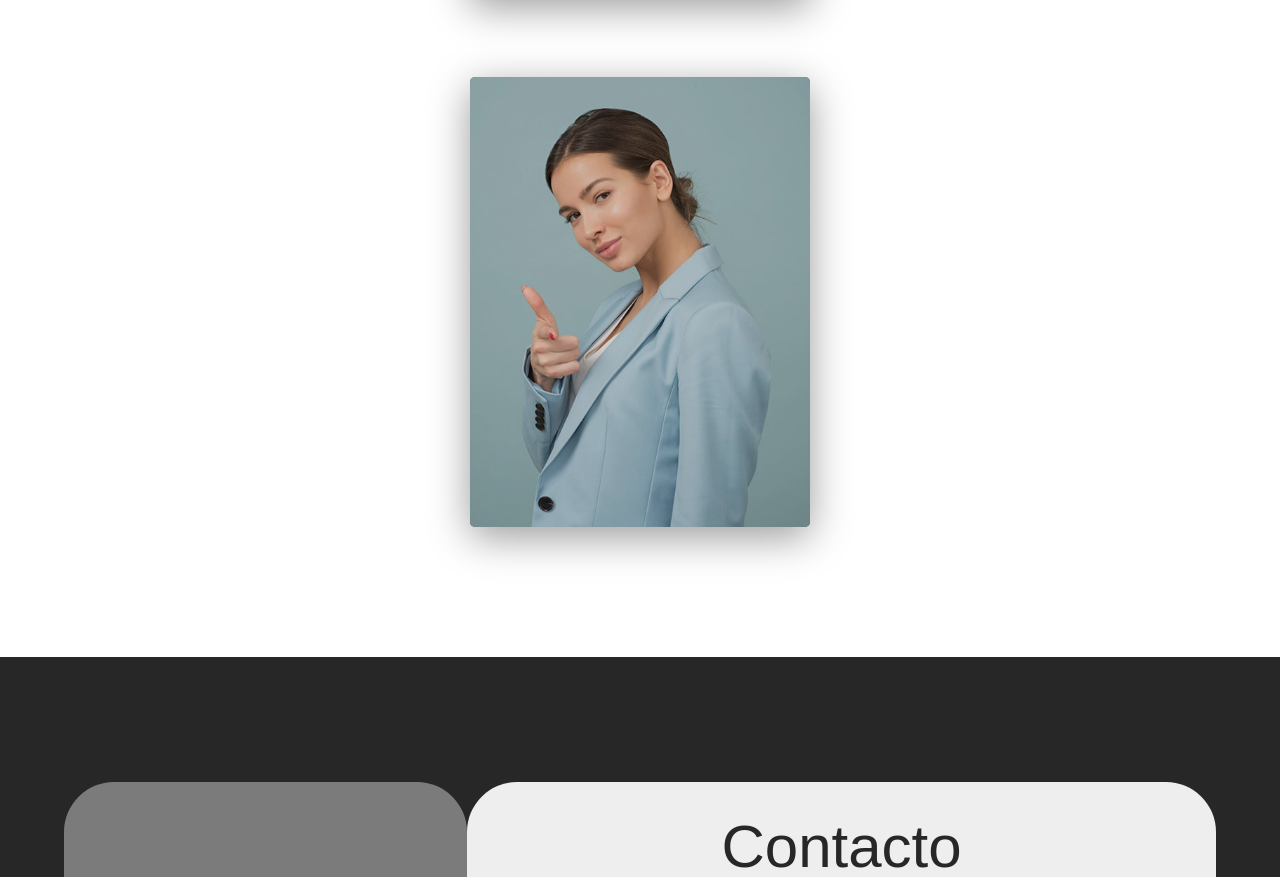
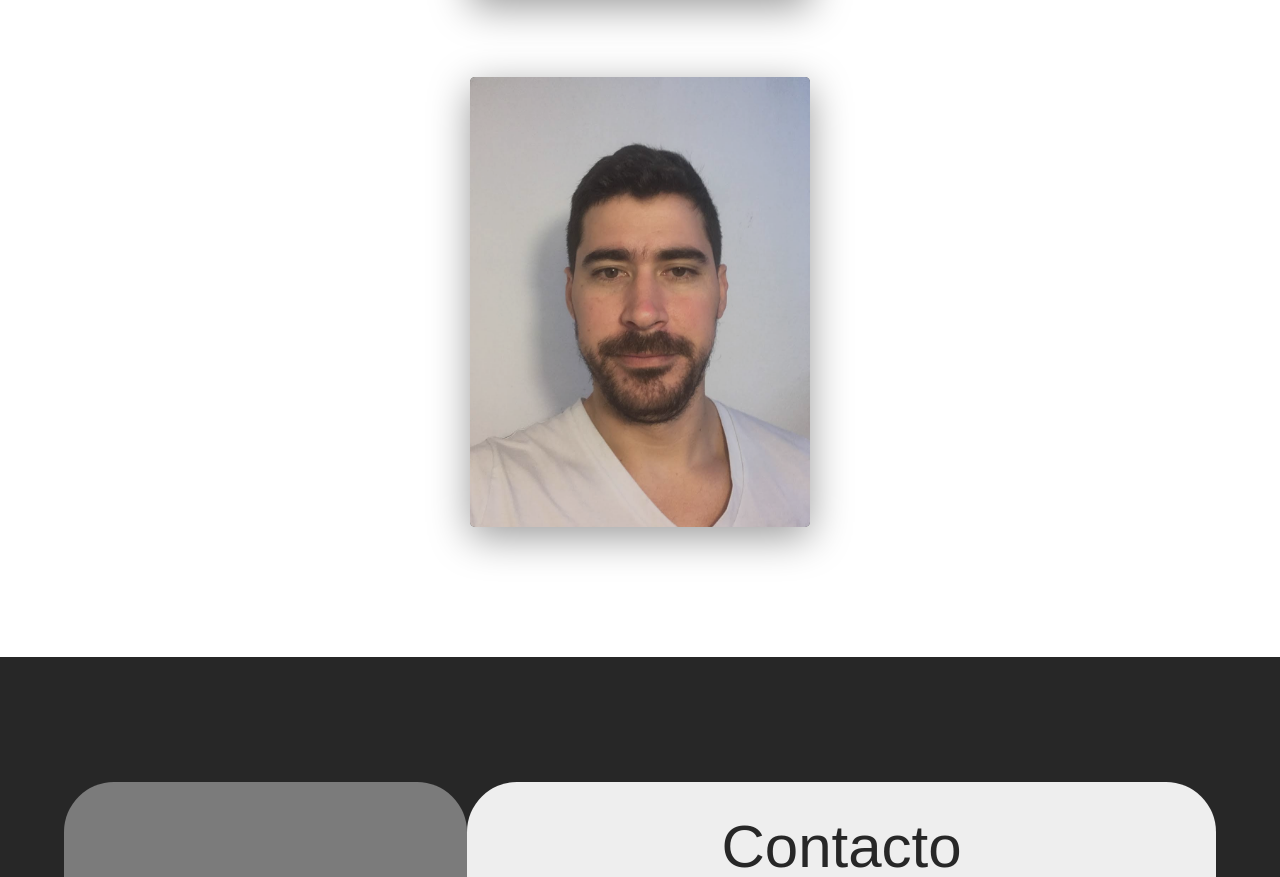
Before and after one commit to crisgianoboli/begiaro, a plain HTML site: page index.html in a window 1280 px wide. Shown: the part 3037-3914 px from the top of the page. Drawn offline with nearby package versions, Linux system fonts and the light colour scheme; grey boxes are pictures that could not be loaded; a web font is replaced by a local one.

Commit message:
carga de fotos

```diff
--- a/index.html
+++ b/index.html
@@ -189,7 +189,7 @@
 
           <div class="card" data-tilt>
             <div class="card-img-wrapper">
-              <img src="images/person-3.jpg" alt="Architect" />
+              <img src="images/gaston.jpeg" alt="Architect" />
             </div>
             <div class="card-info">
               <h2>Gaston Bergami</h2>
```
Also changed, not shown: images/contact-bg.jpg (deleted), images/gaston.jpeg (added), images/person-2.jpg (deleted), images/person-3.jpg (deleted).
